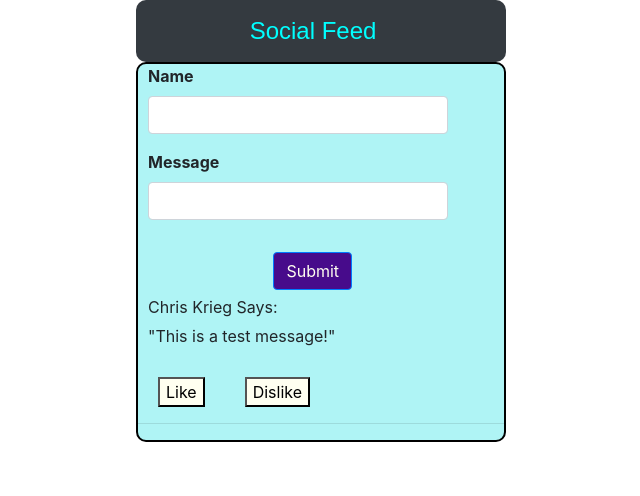
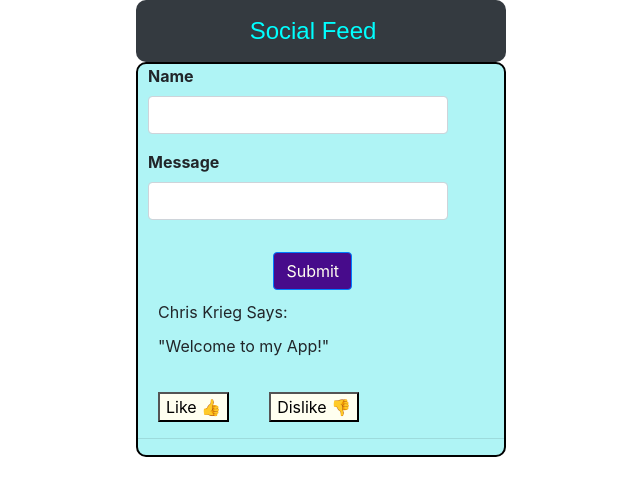
Before and after one commit to cdkrieg/SocialFeed, a React (Create React App) app in the folder socialfeed/: page / in a window 1280 px wide. Shown: the top 496 px of the page, without its empty margins (319-959 px from the left). Built offline with nearby package versions, Linux system fonts and the light colour scheme.

Commit message:
added thumbs up and down emojis to Like/Dislike buttons

```diff
--- a/socialfeed/src/App.js
+++ b/socialfeed/src/App.js
@@ -7,7 +7,7 @@ import NavBar from './Components/NavBar';
 import DisplayPosts from './Components/DisplayPosts';
 
 function App() {
-  const [posts, setPosts] = useState([{name: "Chris Krieg", message: "This is a test message!"}]);
+  const [posts, setPosts] = useState([{name: "Chris Krieg", message: "Welcome to my App!"}]);
     function addNewPost(post) {
       let tempPosts = [...posts, post];
       setPosts(tempPosts);
--- a/socialfeed/src/Components/CustomButtons.css
+++ b/socialfeed/src/Components/CustomButtons.css
@@ -8,3 +8,6 @@ button{
 #dislikeButton.active{
     background-color: red;
 }
+.customButtons{
+    align-self: right;
+}
--- a/socialfeed/src/Components/CustomButtons.jsx
+++ b/socialfeed/src/Components/CustomButtons.jsx
@@ -30,7 +30,7 @@ const CustomButtons = () => {
   };
 
   return (
-    <div>
+    <div className="customButtons">
     <br/>
       <button
         className={likeButtonState}
@@ -38,7 +38,7 @@ const CustomButtons = () => {
         name="likeButton"
         id="likeButton"
       >
-        Like
+        Like 👍
       </button>
 
       <button
@@ -47,7 +47,7 @@ const CustomButtons = () => {
         name="dislikeButton"
         id="dislikeButton"
       >
-        Dislike
+        Dislike 👎
       </button>
     </div>
   );
--- a/socialfeed/src/Components/Post.css
+++ b/socialfeed/src/Components/Post.css
@@ -1,3 +1,3 @@
 p{
-    margin: 5px 10px;
+    margin: 10px 20px;
 }
```
